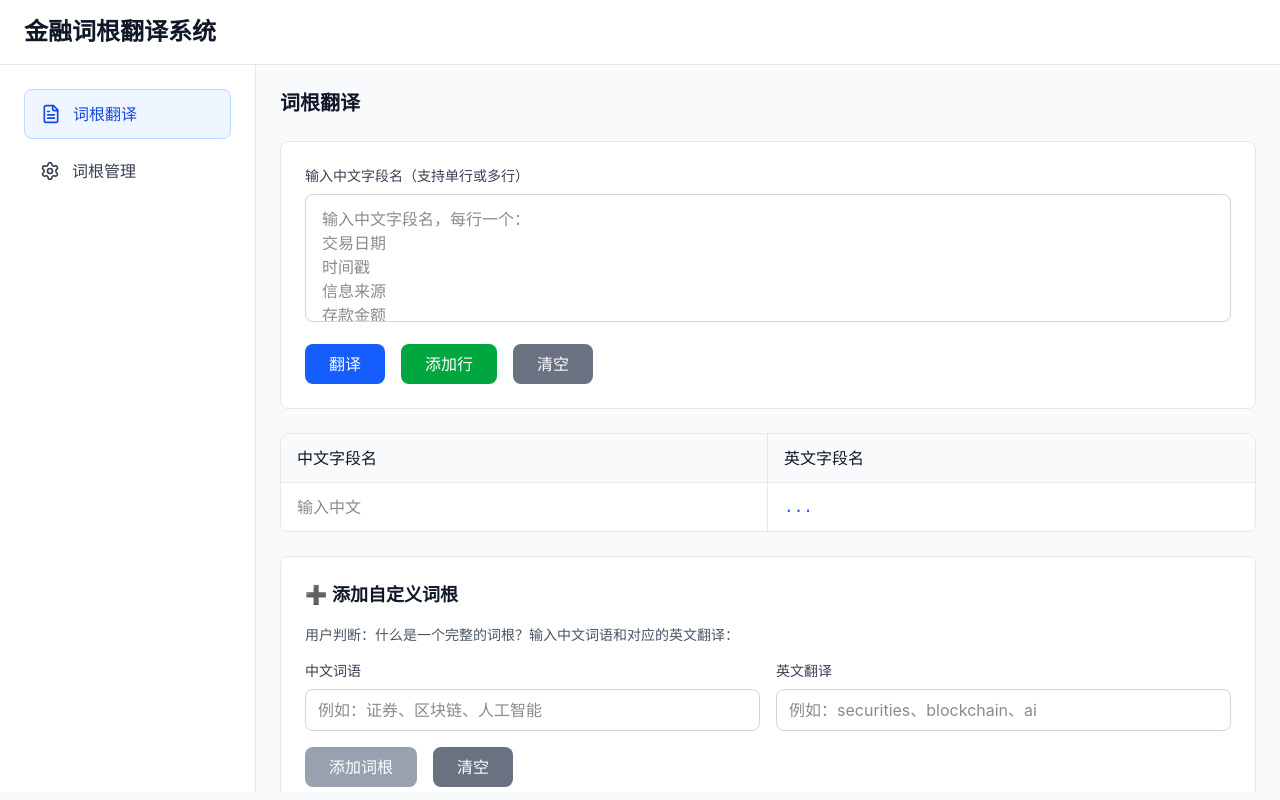
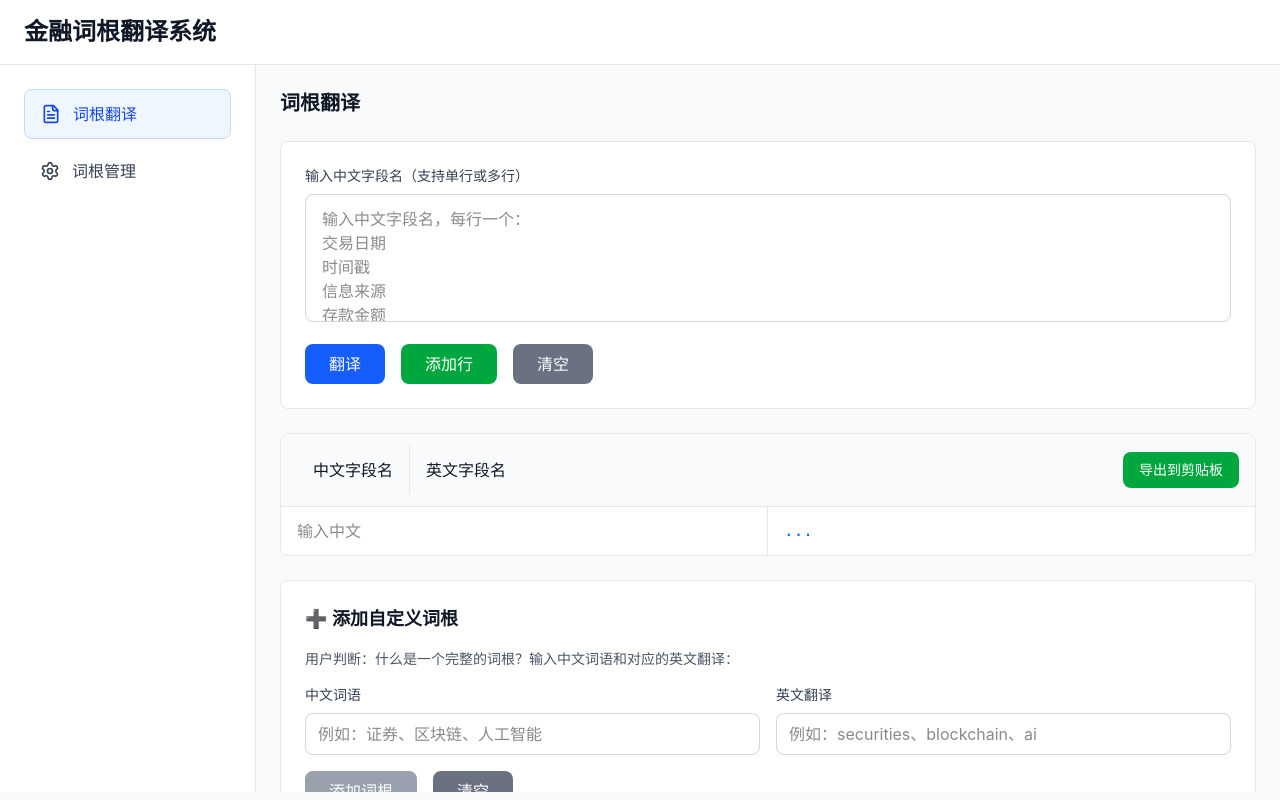
Before and after one commit to xingkaixin/rootify, a React (Vite) app: page / in a window 1280 px wide. Both pictures are taken after a click on the button "添加行". Built offline with nearby package versions, Linux system fonts and the light colour scheme.

Commit message:
feat: 添加导出TSV功能，支持将数据复制到剪贴板

```diff
--- a/src/App.tsx
+++ b/src/App.tsx
@@ -468,6 +468,37 @@ function App() {
     }
   };
 
+  const handleExportTSV = async () => {
+    if (tableData.length === 0) {
+      alert('没有数据可导出');
+      return;
+    }
+
+    // 创建TSV内容：中文\t英文\n
+    const tsvContent = tableData.map(row => `${row.chinese}\t${row.english}`).join('\n');
+    const fullContent = `中文\t英文\n${tsvContent}`;
+
+    try {
+      // 使用现代的Clipboard API
+      if (navigator.clipboard && window.isSecureContext) {
+        await navigator.clipboard.writeText(fullContent);
+        alert('已复制到剪贴板，可直接粘贴到Excel中');
+      } else {
+        // 降级方案：使用document.execCommand
+        const textArea = document.createElement('textarea');
+        textArea.value = fullContent;
+        document.body.appendChild(textArea);
+        textArea.select();
+        document.execCommand('copy');
+        document.body.removeChild(textArea);
+        alert('已复制到剪贴板，可直接粘贴到Excel中');
+      }
+    } catch (error) {
+      console.error('复制失败:', error);
+      alert('复制失败，请手动复制数据');
+    }
+  };
+
   const handleNewChineseChange = (value: string) => {
     setManualTranslations(prev => ({ ...prev, newChinese: value }));
   };
@@ -555,9 +586,17 @@ function App() {
 
               {tableData.length > 0 && (
                 <div className="bg-white rounded-lg border border-gray-200 overflow-hidden">
-                  <div className="grid grid-cols-2 bg-gray-50 border-b border-gray-200">
-                    <div className="px-4 py-3 font-medium text-gray-900 border-r border-gray-200">中文字段名</div>
-                    <div className="px-4 py-3 font-medium text-gray-900">英文字段名</div>
+                  <div className="flex justify-between items-center px-4 py-3 bg-gray-50 border-b border-gray-200">
+                    <div className="flex">
+                      <div className="px-4 py-3 font-medium text-gray-900 border-r border-gray-200">中文字段名</div>
+                      <div className="px-4 py-3 font-medium text-gray-900">英文字段名</div>
+                    </div>
+                    <button
+                      onClick={handleExportTSV}
+                      className="px-4 py-2 bg-green-600 text-white rounded-lg hover:bg-green-700 transition-colors font-medium text-sm"
+                    >
+                      导出到剪贴板
+                    </button>
                   </div>
 
                   {tableData.map((row, index) => (
```
